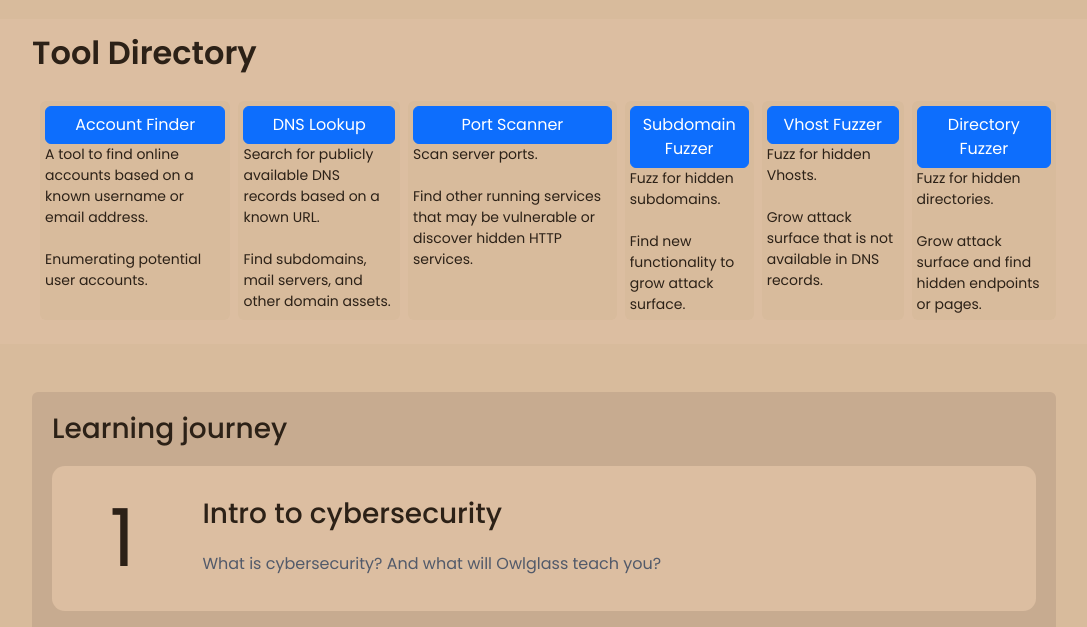
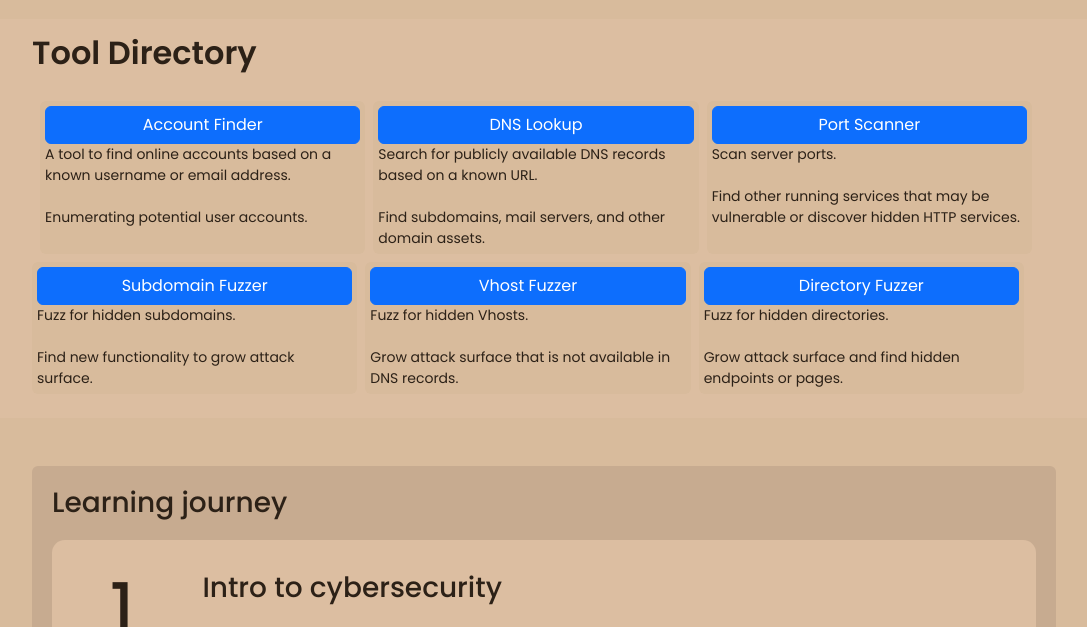
Before and after one commit to NotemTotem/OwlGlass, a Flask app: page / in a window 1280 px wide. Shown: the part 64-691 px from the top of the page, without its empty margins (96-1183 px from the left). Run offline with Flask 3, Linux system fonts and the light colour scheme.

Commit message:
more stuff

```diff
--- a/src/Webgui/static/style.css
+++ b/src/Webgui/static/style.css
@@ -187,10 +187,12 @@ p {
 
 #toolscripts_container {
     display: flex;
+    flex-wrap: wrap;
     gap: 0.5em;
 }
 
 .toolcard {
+    flex: 0 0 calc(33.3333% - 1rem);
   display: flex;
   flex-direction: column;
   padding: 5px;
```
